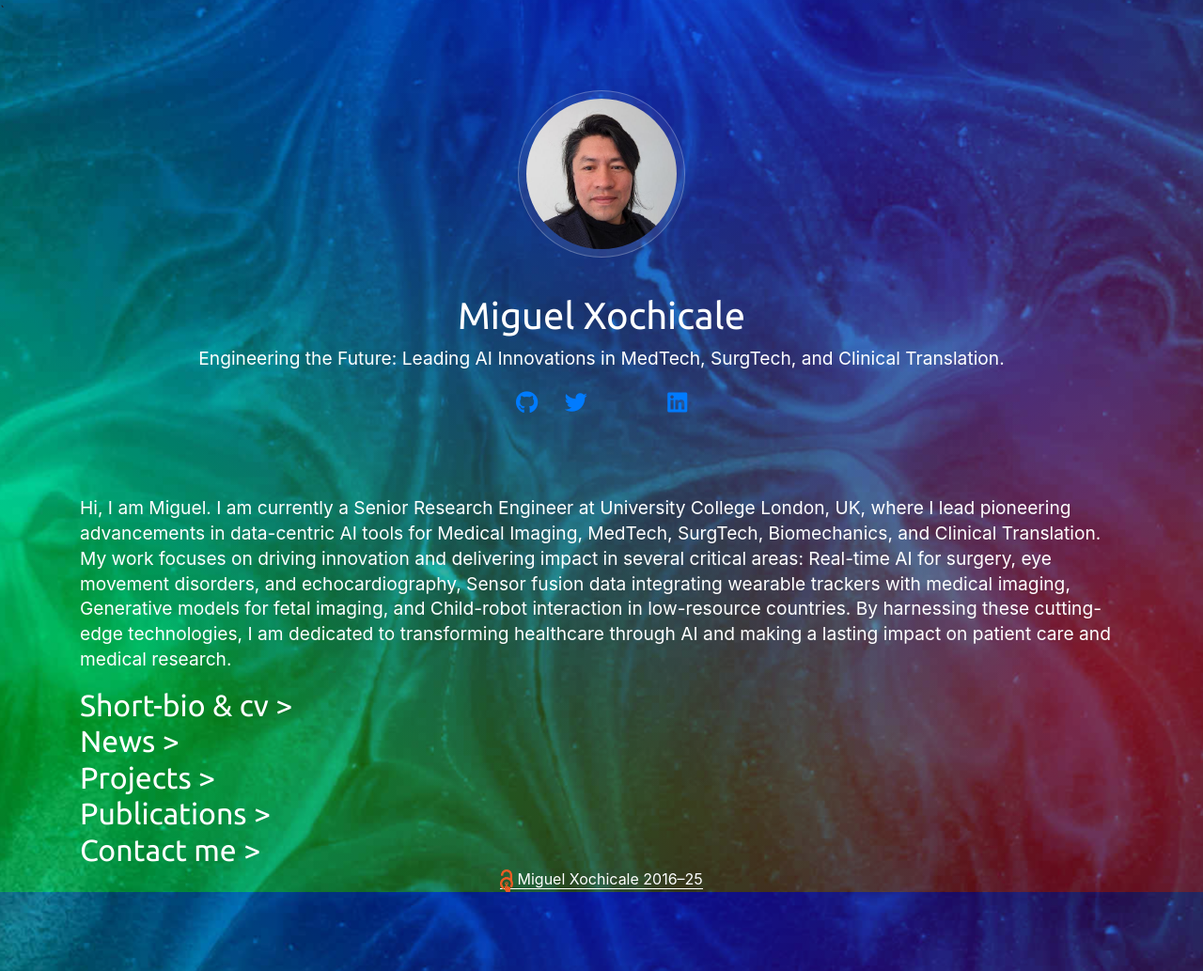
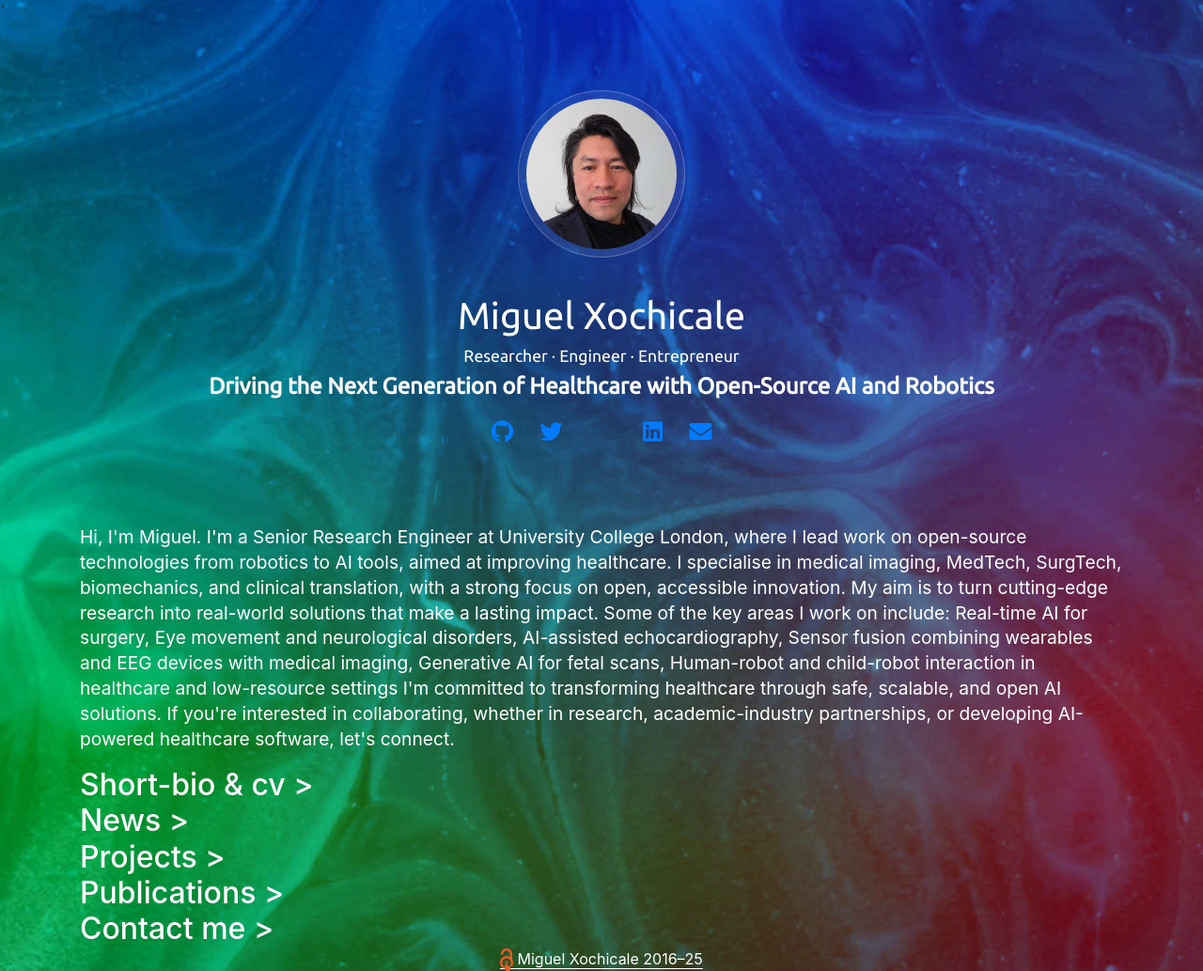
Before and after one commit to mxochicale/mxochicale.github.io, a Jekyll site: the page built from index.html, in a window 1280 px wide. Shown: the whole page at 94% size. Built offline with Jekyll 4.4.1, drawn with Linux system fonts in a browser that asks for light colours; nearby versions of some CDN libraries; comment, search, counter and statistics services are not loaded; a style sheet for code colours, icons or effects is not loaded.

Commit message:
updates main motto; bio summary and other formatting changes #0

```diff
--- a/_includes/me.html
+++ b/_includes/me.html
@@ -1,9 +1,16 @@
 <p>
-Hi, I am Miguel.
-I am currently a Senior Research Engineer at University College London, UK, where I lead pioneering advancements in data-centric AI tools for Medical Imaging, MedTech, SurgTech, Biomechanics, and Clinical Translation. My work focuses on driving innovation and delivering impact in several critical areas:
-Real-time AI for surgery, eye movement disorders, and echocardiography,
-Sensor fusion data integrating wearable trackers with medical imaging,
-Generative models for fetal imaging, and
-Child-robot interaction in low-resource countries.
-By harnessing these cutting-edge technologies, I am dedicated to transforming healthcare through AI and making a lasting impact on patient care and medical research.
+Hi, I'm Miguel.
+I'm a Senior Research Engineer at University College London, where I lead work on open-source technologies from robotics to AI tools, aimed at improving healthcare.
+I specialise in medical imaging, MedTech, SurgTech, biomechanics, and clinical translation, with a strong focus on open, accessible innovation.
+My aim is to turn cutting-edge research into real-world solutions that make a lasting impact.
+Some of the key areas I work on include:
+Real-time AI for surgery,
+Eye movement and neurological disorders,
+AI-assisted echocardiography,
+Sensor fusion combining wearables and EEG devices with medical imaging,
+Generative AI for fetal scans,
+Human-robot and child-robot interaction in healthcare and low-resource settings
+
+I'm committed to transforming healthcare through safe, scalable, and open AI solutions.
+If you're interested in collaborating, whether in research, academic-industry partnerships, or developing AI-powered healthcare software, let's connect.
 </p>
--- a/css/style.css
+++ b/css/style.css
@@ -112,6 +112,19 @@ footer ul {
 
 #header h1 {
   font-size: 2.5rem;
+  font-family: 'Ubuntu', sans-serif;
+  color: white;
+}
+
+#header h2 {
+  font-size: 1.5rem;
+  font-family: 'Ubuntu', sans-serif;
+  color: white;
+}
+
+#header h3 {
+  font-size: 1.1rem;
+  font-family: 'Ubuntu', sans-serif;
   color: white;
 }
 
@@ -208,10 +221,6 @@ nav ul li, footer ul li {
     margin-right: 10px;
 }
 
-h1 {
-    font-size: 3em;
-    font-family: 'Ubuntu', sans-serif;
-}
 p {
     font-size: 1.2em;
     line-height: 1.4em;
--- a/index.html
+++ b/index.html
@@ -8,7 +8,10 @@ title:
     <header id="header">
       <span class="avatar"><img src="/assets/images/avatar/mapx_october2022.jpeg" alt="Miguel Xochicale" /></span>
        <h1>Miguel Xochicale</h1>
-        <p> Engineering the Future: Leading AI Innovations in MedTech, SurgTech, and Clinical Translation.</p>
+        <h3> Researcher · Engineer · Entrepreneur</h3>
+        <h1 style="font-size: 1.5rem; font-weight: bold; margin-bottom: 1rem; color: white;">
+          Driving the Next Generation of Healthcare with Open-Source AI and Robotics
+        </h1>
 
       <ul class="icons">
         <li>
@@ -32,10 +35,15 @@ title:
             </a>
         </li>
         <li>
-            <a href="//linkedin.com/in/mxochicale/" title="Connect " style="text-decoration:none">
+            <a href="//linkedin.com/in/mxochicale/" title="Connect with me in LinkedIn" style="text-decoration:none">
 			<i class="fab fa-linkedin"></i>
             </a>
         </li>
+        <li>
+          <a href="mailto:m.xochicale@ucl.ac.uk" title="Email Miguel" style="text-decoration:none">
+            <i class="fa fa-envelope"></i>
+          </a>
+      </li>
       </ul>
 
     </header>
```
Also changed, not shown: README.md.
